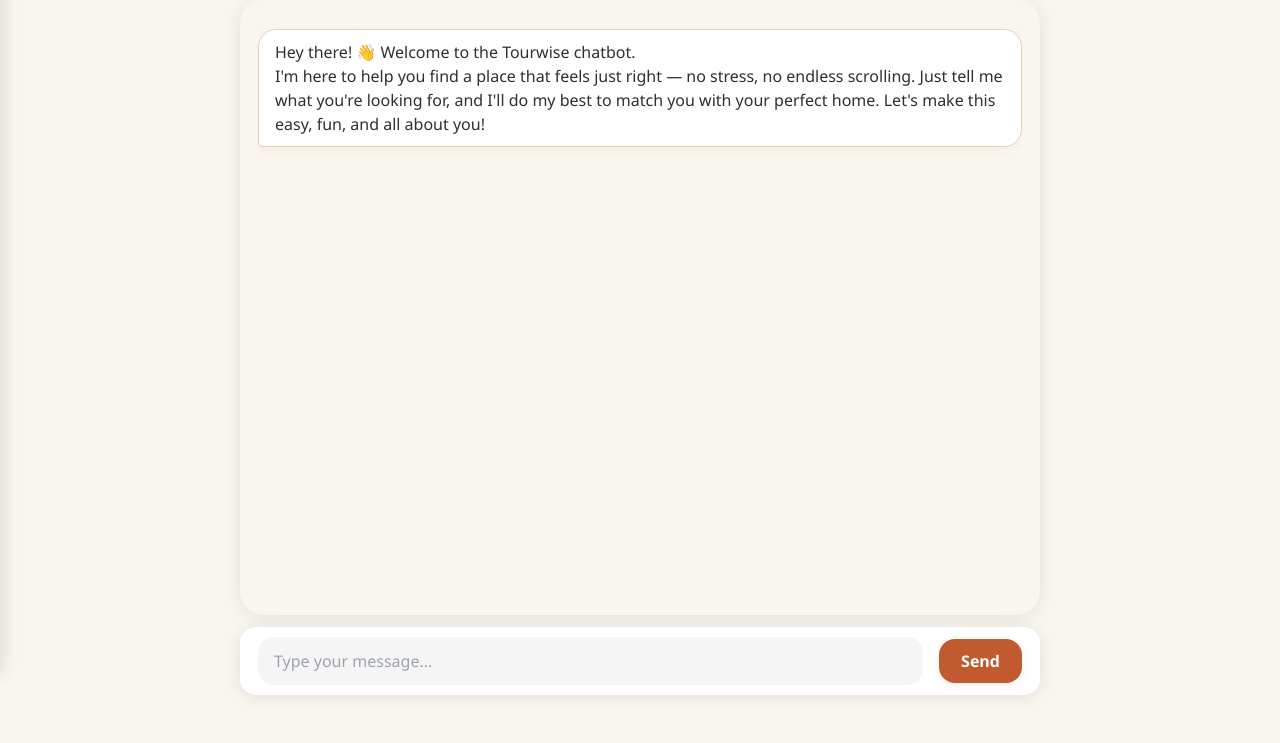
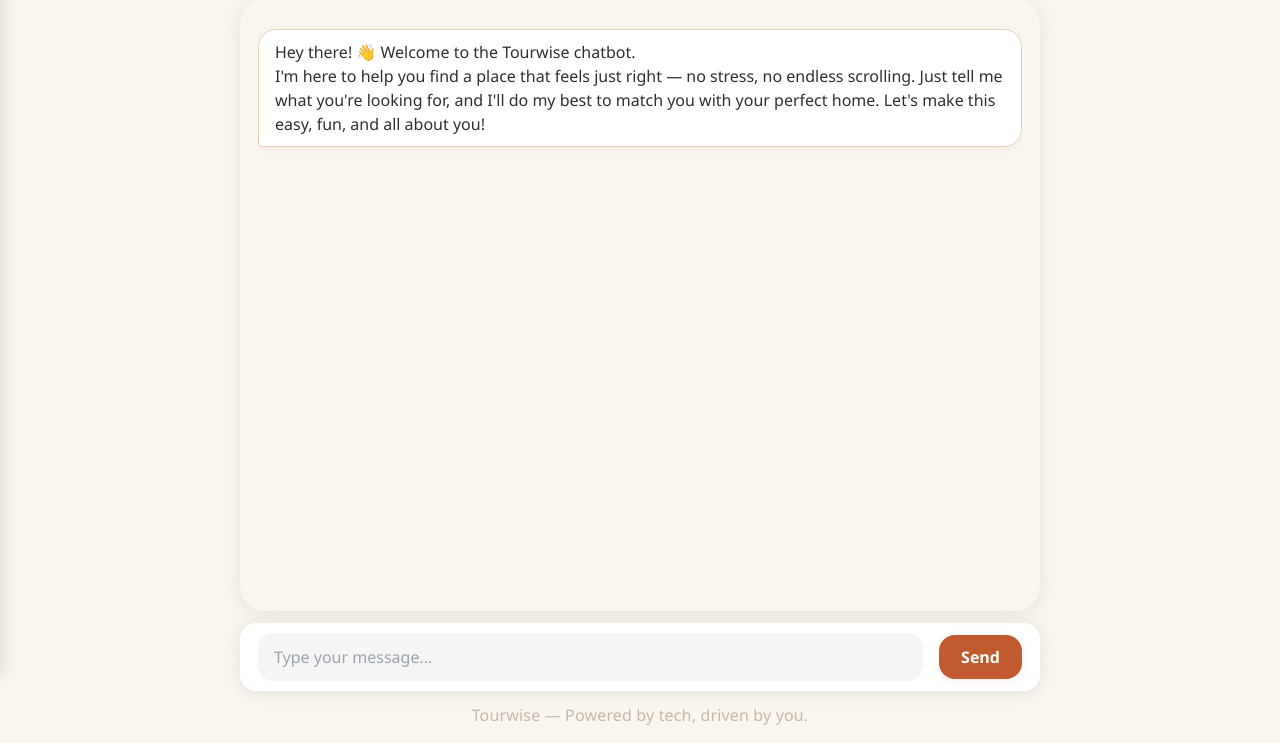
Before and after one commit to Andrew-Chinomona/tourwise, a Django app: page /chat/ in a window 1280 px wide. Shown: the part 121-864 px from the top of the page. Run offline with Django 5.2, Linux system fonts and the light colour scheme; some libraries are stand-ins or nearby versions.

Commit message:
i have added footer message

```diff
--- a/chatbot/templates/chat/chat.html
+++ b/chatbot/templates/chat/chat.html
@@ -375,7 +375,7 @@
       .tw-input-bar {
         position: static;
         margin-top: 12px;
-        margin-bottom: 48px;
+        margin-bottom: 12px;
         width: 100%;
         max-width: 800px;
         background: var(--tw-light);
@@ -434,6 +434,19 @@
       .tw-profile-drawer,
       .tw-profile-overlay {
         display: none !important;
+      }
+      .tw-desktop-footer-message {
+        width: 100%;
+        max-width: 800px;
+        margin: 0 auto;
+        text-align: center;
+        color: #bfae9b;
+        font-size: 1rem;
+        font-weight: 500;
+        letter-spacing: 0.01em;
+        padding-bottom: 16px;
+        padding-top: 0px;
+        opacity: 0.85;
       }
     }
     @keyframes fade-in {
@@ -646,6 +659,10 @@
       <textarea id="chat-input" rows="1" class="tw-input-text" placeholder="Type your message..." data-profile-url="{% if user.profile_photo %}{{ user.profile_photo.url }}{% else %}/static/images/default-profile-icon.png{% endif %}"></textarea>
       <button type="submit" class="tw-send-btn">Send</button>
     </form>
+    <!-- Desktop only: Footer message -->
+    <div class="tw-desktop-footer-message d-none d-md-block">
+      Tourwise — Powered by tech, driven by you.
+    </div>
   </div>
 </div>
 
```
